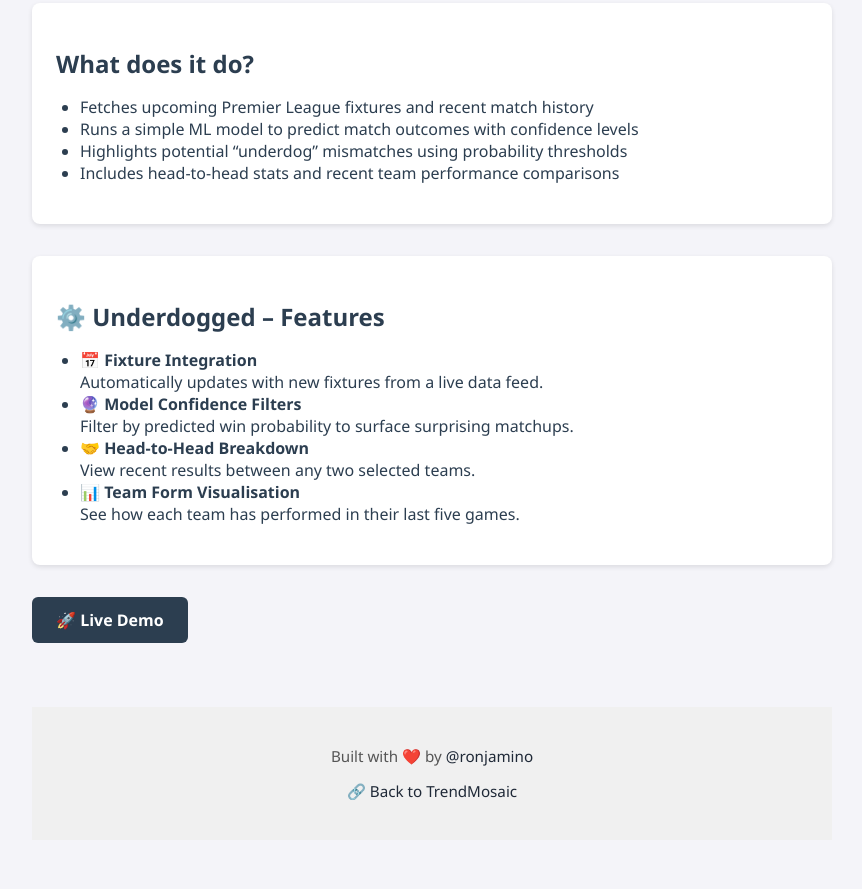
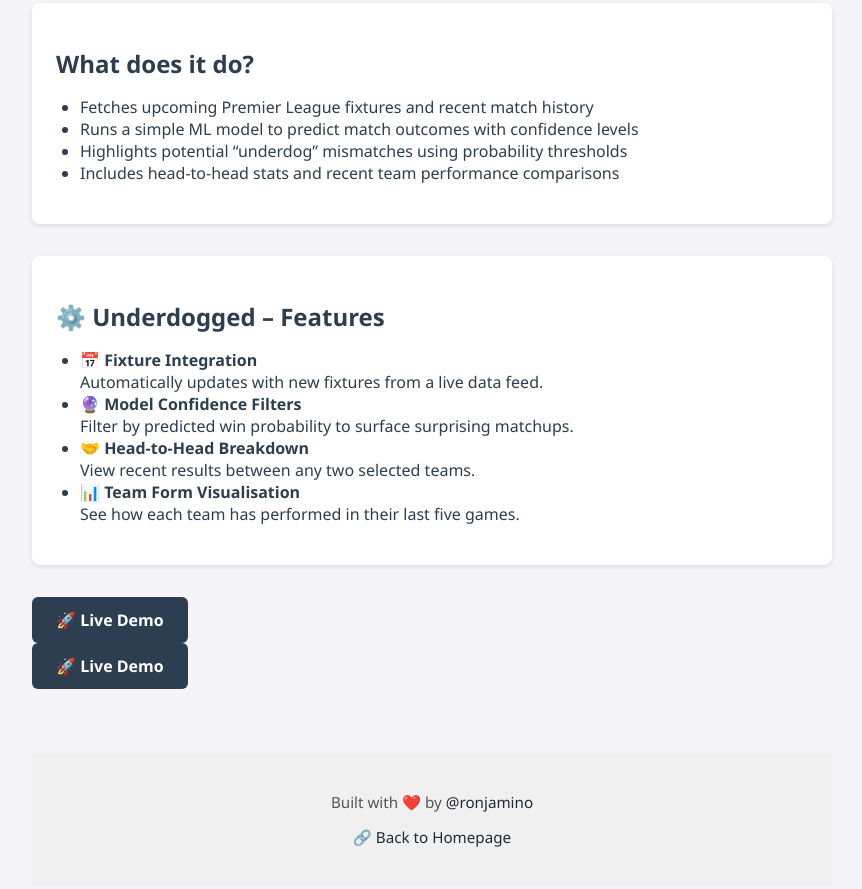
Before and after one commit to ronjamino/ai_dev, a plain HTML site: page docs/underdogged_home.html in a window 1280 px wide. Shown: the part 232-1121 px from the top of the page, without its empty margins (208-1070 px from the left). Drawn offline with Linux system fonts and the light colour scheme.

Commit message:
Update underdogged_home.html

```diff
--- a/docs/underdogged_home.html
+++ b/docs/underdogged_home.html
@@ -90,13 +90,21 @@
     <!-- You could add a GitHub link here later -->
   </section>
 
+<!-- Keep everything else the same above -->
+  <section class="cta-buttons">
+    <a href="https://underdogged.streamlit.app/" target="_blank">🚀 Live Demo</a>
+  </section>
+
   <footer style="margin-top: 4rem; padding: 1.5rem 0; background: #f0f0f0; text-align: center; font-size: 0.95rem; color: #555;">
     <p>
       Built with ❤️ by <a href="https://github.com/ronjamino" target="_blank" style="color: #1f2937; text-decoration: none;">@ronjamino</a>
     </p>
     <p>
-      🔗 <a href="/trendmosiac.html" style="color: #1f2937; text-decoration: none;">Back to TrendMosaic</a>
+      🔗 <a href="index.html" style="color: #1f2937; text-decoration: none;">Back to Homepage</a>
     </p>
   </footer>
 </body>
 </html>
+
+</body>
+</html>
```
